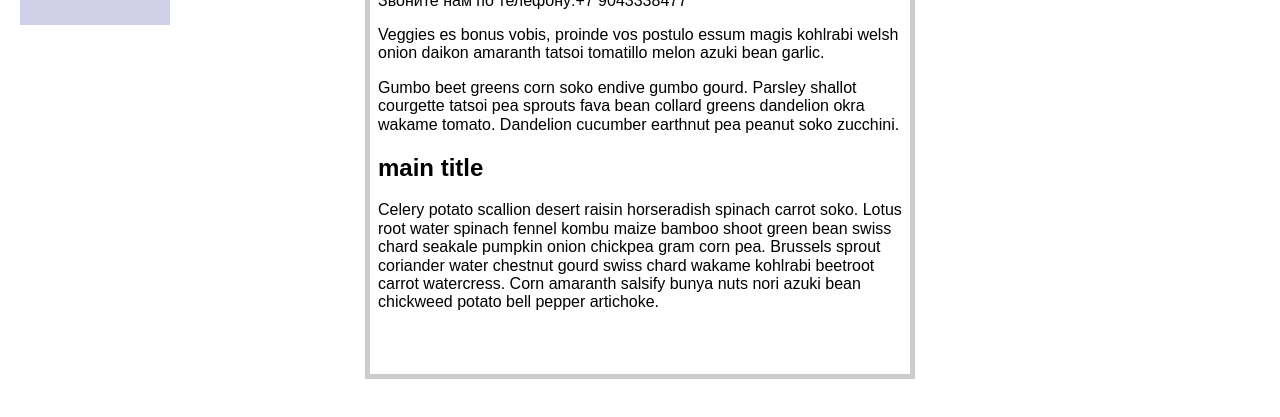
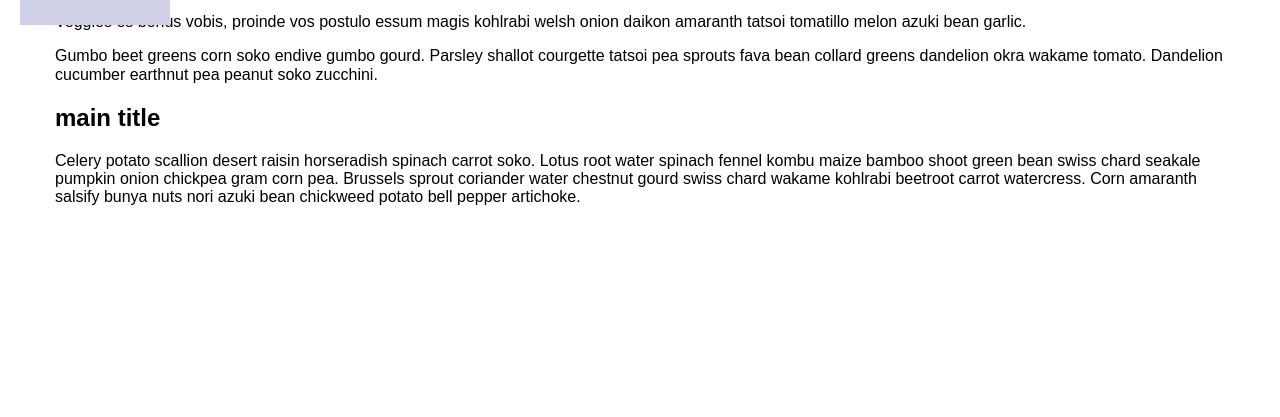
Before and after one commit to igorrybachuk/git-test, a plain HTML site: page index.html in a window 1280 px wide. Shown: the part 201-618 px from the top of the page. Drawn offline with nearby package versions, Linux system fonts and the light colour scheme; files that its build step writes are made by us from their sources.

Commit message:
delete style container

```diff
--- a/index.html
+++ b/index.html
@@ -10,14 +10,7 @@
       box-sizing: border-box;
     }
 
-    .container {
-      position: relative;
-      width: 550px;
-      height: 400px;
-      padding: 0.5em;
-      border: 5px solid #ccc;
-      overflow: auto;
-    }
+
 
     .sidebar {
       position: fixed;
```
